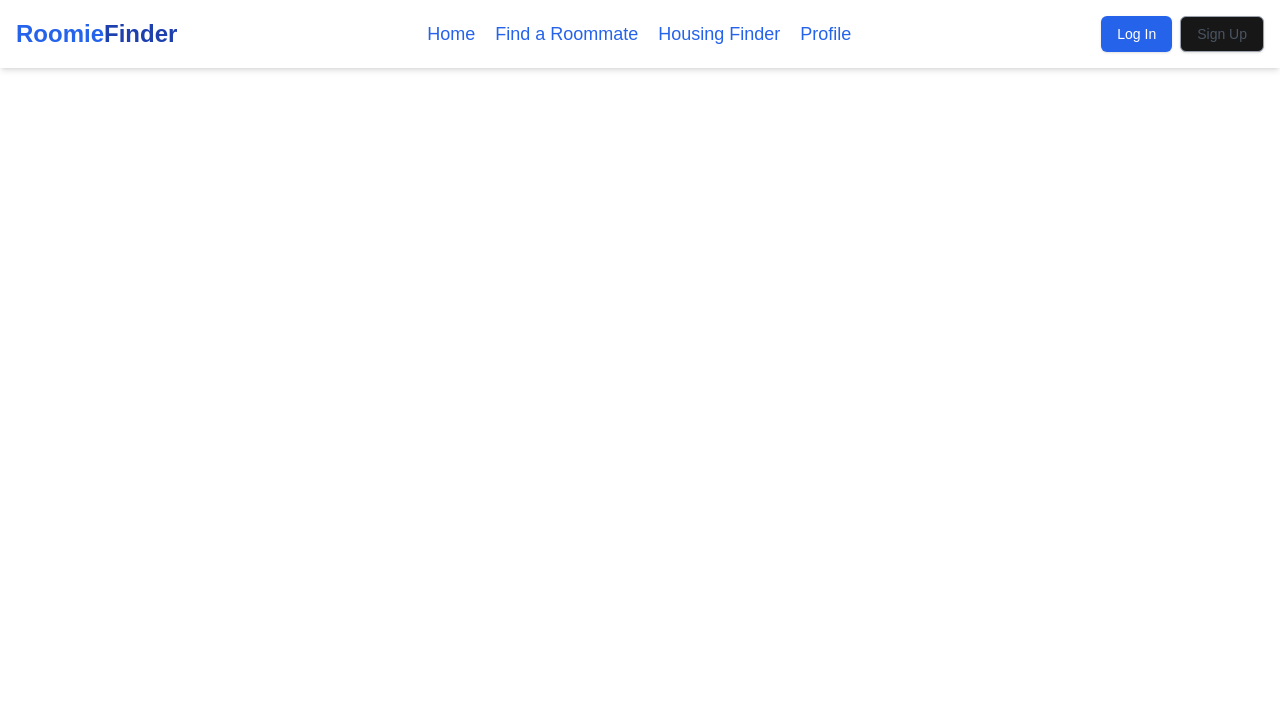
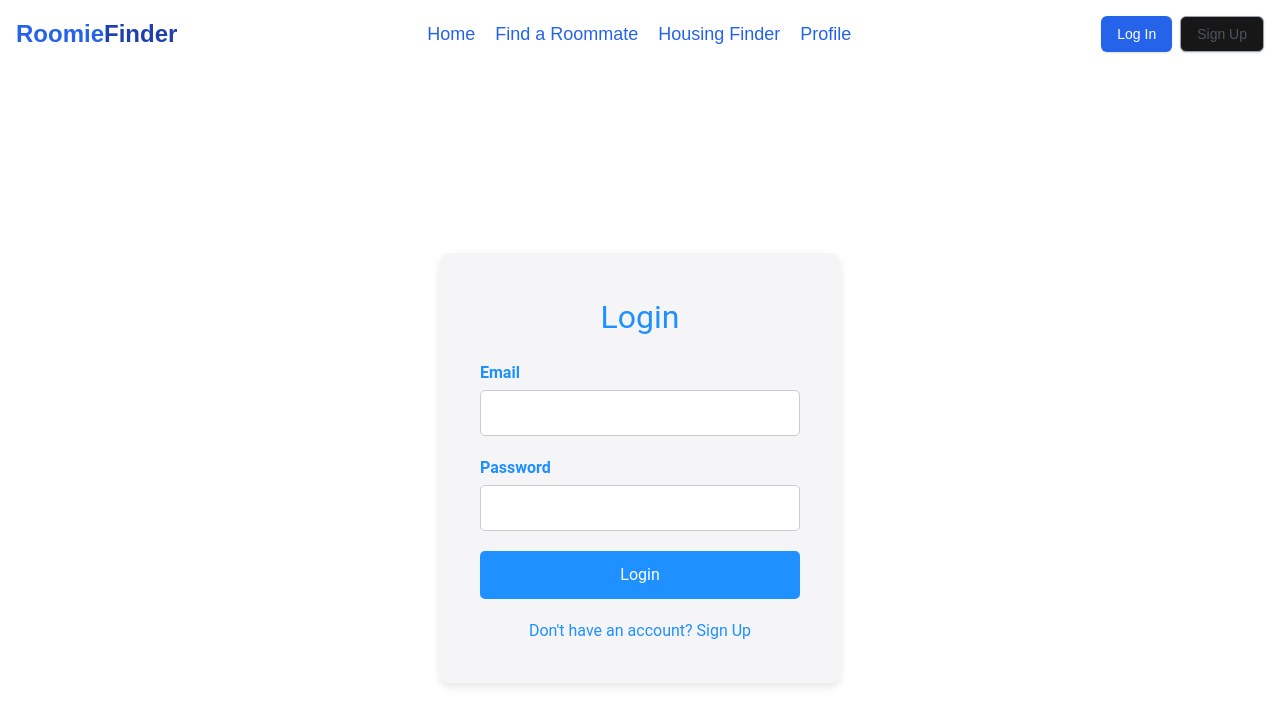
Before and after one commit to insanelyai/roomzy, a Next.js app: page / in a window 1280 px wide. Shown: the top 726 px of the page. Built offline with nearby package versions, Linux system fonts and the light colour scheme.

Commit message:
SignIn and LogIn

```diff
--- a/app/page.tsx
+++ b/app/page.tsx
@@ -1,8 +1,13 @@
+import LoginPage from "@/components/froms/logIn";
 import Navbar from "@/components/header/Navbar";
+import LogIn from "@/components/froms/logIn"
+import signIn from "@/components/froms/signIn"
 import Image from "next/image";
 
 export default function Home() {
-  return (
+  return (<>
     <Navbar/>
+    <LogIn/>
+  </>
   );
 }
--- /dev/null
+++ b/components/froms/logIn.tsx
@@ -0,0 +1,106 @@
+import React, { useState, FormEvent } from 'react';
+
+// Define styles with React.CSSProperties
+const styles: { [key: string]: React.CSSProperties } = {
+  loginPage: {
+    fontFamily: "'Roboto', sans-serif",
+    height: '100vh',
+    display: 'flex',
+    justifyContent: 'center',
+    alignItems: 'center',
+    backgroundColor: '#ffffff', // White
+    color: '#1E90FF', // Dodger Blue
+  },
+  formContainer: {
+    backgroundColor: '#F5F5F7', // Light Gray
+    padding: '40px',
+    borderRadius: '10px',
+    boxShadow: '0 4px 10px rgba(0, 0, 0, 0.1)',
+    width: '400px',
+  },
+  formHeading: {
+    fontSize: '2rem',
+    marginBottom: '20px',
+    textAlign: 'center',
+  },
+  formGroup: {
+    marginBottom: '20px',
+  },
+  label: {
+    marginBottom: '5px',
+    display: 'block',
+    fontWeight: 'bold',
+  },
+  input: {
+    width: '100%',
+    padding: '10px',
+    borderRadius: '5px',
+    border: '1px solid #ccc',
+    outline: 'none',
+  },
+  submitButton: {
+    backgroundColor: '#1E90FF', // Dodger Blue
+    color: '#ffffff', // White
+    padding: '12px',
+    border: 'none',
+    borderRadius: '5px',
+    cursor: 'pointer',
+    width: '100%',
+    transition: 'background-color 0.3s',
+  },
+  link: {
+    marginTop: '20px',
+    textAlign: 'center',
+  },
+};
+
+const LoginPage: React.FC = () => {
+  const [email, setEmail] = useState<string>('');
+  const [password, setPassword] = useState<string>('');
+
+  const handleSubmit = (e: FormEvent<HTMLFormElement>) => {
+    e.preventDefault();
+    // Handle login logic here
+    console.log('Logging in:', { email, password });
+  };
+
+  return (
+    <div style={styles.loginPage}>
+      <div style={styles.formContainer}>
+        <h2 style={styles.formHeading}>Login</h2>
+        <form onSubmit={handleSubmit}>
+          <div style={styles.formGroup}>
+            <label style={styles.label}>Email</label>
+            <input
+              type="email"
+              value={email}
+              onChange={(e) => setEmail(e.target.value)}
+              style={styles.input}
+              required
+            />
+          </div>
+          <div style={styles.formGroup}>
+            <label style={styles.label}>Password</label>
+            <input
+              type="password"
+              value={password}
+              onChange={(e) => setPassword(e.target.value)}
+              style={styles.input}
+              required
+            />
+          </div>
+          <button type="submit" style={styles.submitButton}>
+            Login
+          </button>
+        </form>
+        <div style={styles.link}>
+          <a href="/signup" style={{ color: '#1E90FF' }}>
+            Don't have an account? Sign Up
+          </a>
+        </div>
+      </div>
+    </div>
+  );
+};
+
+export default LoginPage;
--- /dev/null
+++ b/components/froms/signIn.tsx
@@ -0,0 +1,117 @@
+import React, { useState, FormEvent } from 'react';
+
+// Define styles with React.CSSProperties
+const styles: { [key: string]: React.CSSProperties } = {
+  signupPage: {
+    fontFamily: "'Roboto', sans-serif",
+    height: '100vh',
+    display: 'flex',
+    justifyContent: 'center',
+    alignItems: 'center',
+    backgroundColor: '#ffffff', // White
+    color: '#1E90FF', // Dodger Blue
+  },
+  formContainer: {
+    backgroundColor: '#F5F5F7', // Light Gray
+    padding: '40px',
+    borderRadius: '10px',
+    boxShadow: '0 4px 10px rgba(0, 0, 0, 0.1)',
+    width: '400px',
+  },
+  formHeading: {
+    fontSize: '2rem',
+    marginBottom: '20px',
+    textAlign: 'center',
+  },
+  formGroup: {
+    marginBottom: '20px',
+  },
+  label: {
+    marginBottom: '5px',
+    display: 'block',
+    fontWeight: 'bold',
+  },
+  input: {
+    width: '100%',
+    padding: '10px',
+    borderRadius: '5px',
+    border: '1px solid #ccc',
+    outline: 'none',
+  },
+  submitButton: {
+    backgroundColor: '#1E90FF', // Dodger Blue
+    color: '#ffffff', // White
+    padding: '12px',
+    border: 'none',
+    borderRadius: '5px',
+    cursor: 'pointer',
+    width: '100%',
+    transition: 'background-color 0.3s',
+  },
+  link: {
+    marginTop: '20px',
+    textAlign: 'center',
+  },
+};
+
+const SignUpPage: React.FC = () => {
+  const [username, setUsername] = useState<string>('');
+  const [email, setEmail] = useState<string>('');
+  const [password, setPassword] = useState<string>('');
+
+  const handleSubmit = (e: FormEvent<HTMLFormElement>) => {
+    e.preventDefault();
+    // Handle sign-up logic here
+    console.log('Signing up:', { username, email, password });
+  };
+
+  return (
+    <div style={styles.signupPage}>
+      <div style={styles.formContainer}>
+        <h2 style={styles.formHeading}>Sign Up</h2>
+        <form onSubmit={handleSubmit}>
+          <div style={styles.formGroup}>
+            <label style={styles.label}>Username</label>
+            <input
+              type="text"
+              value={username}
+              onChange={(e) => setUsername(e.target.value)}
+              style={styles.input}
+              required
+            />
+          </div>
+          <div style={styles.formGroup}>
+            <label style={styles.label}>Email</label>
+            <input
+              type="email"
+              value={email}
+              onChange={(e) => setEmail(e.target.value)}
+              style={styles.input}
+              required
+            />
+          </div>
+          <div style={styles.formGroup}>
+            <label style={styles.label}>Password</label>
+            <input
+              type="password"
+              value={password}
+              onChange={(e) => setPassword(e.target.value)}
+              style={styles.input}
+              required
+            />
+          </div>
+          <button type="submit" style={styles.submitButton}>
+            Sign Up
+          </button>
+        </form>
+        <div style={styles.link}>
+          <a href="/login" style={{ color: '#1E90FF' }}>
+            Already have an account? Login
+          </a>
+        </div>
+      </div>
+    </div>
+  );
+};
+
+export default SignUpPage;
```
